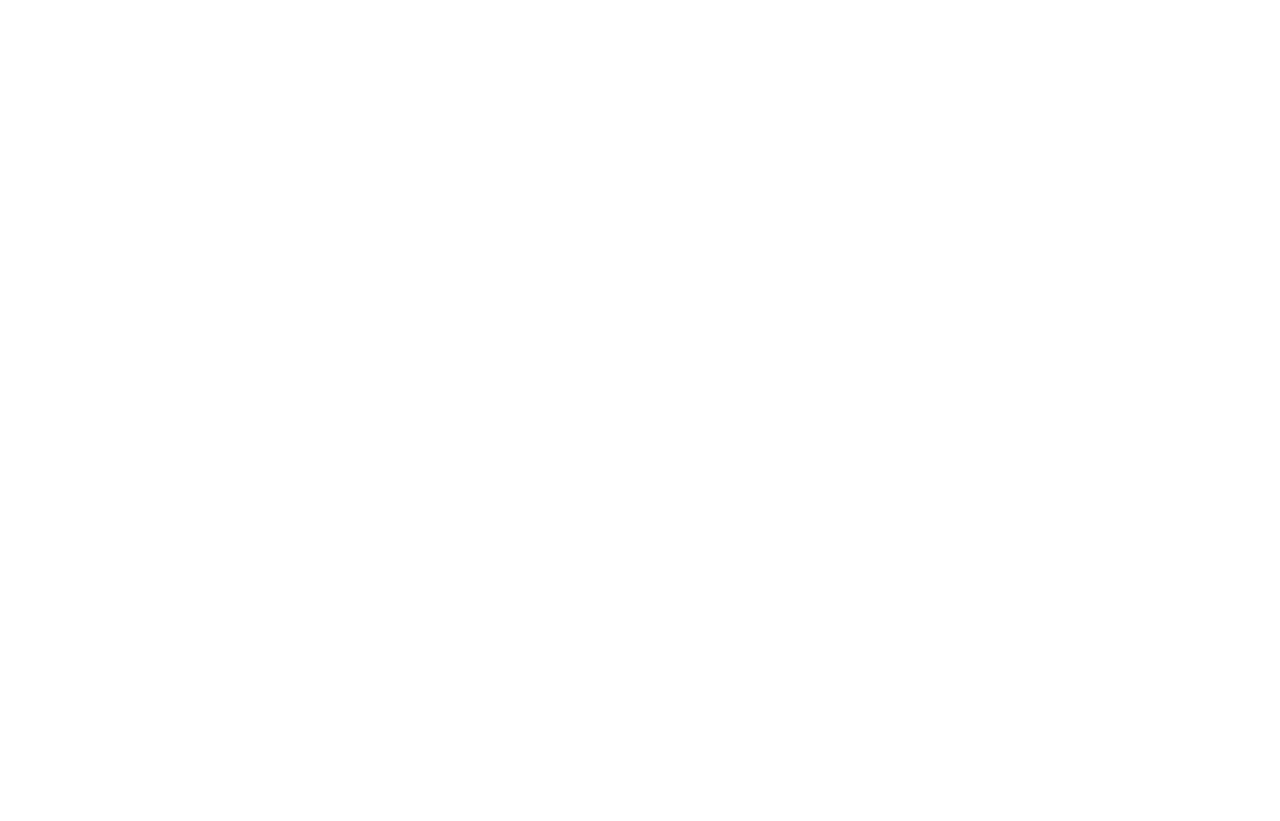
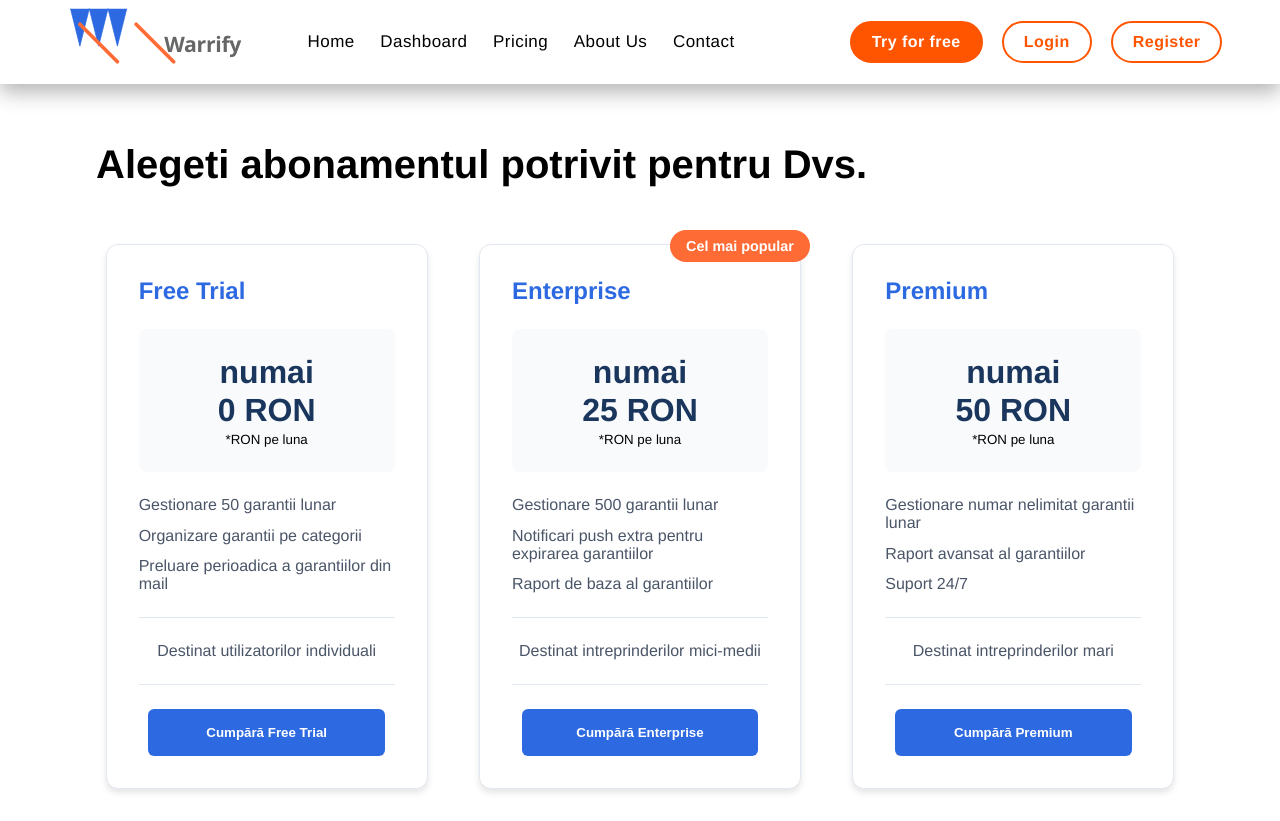
Before and after one commit to vlad180520/Warrify, a React (Vite) app in the folder Front-end/: page /pricing in a window 1280 px wide. Before the commit this address had no page. Before the commit the page ends 800 px from the top, so only its background shows below. Built offline with nearby package versions, Linux system fonts and the light colour scheme.

Commit message:
Pricing page+ schimbari header minore

```diff
--- a/Front-end/src/App.tsx
+++ b/Front-end/src/App.tsx
@@ -11,6 +11,9 @@
 import Register from './pages/Register';
 import Dashboard from './pages/Dashboard';
 import Profile from './pages/Profile';
+import NotFound from './pages/NotFound';
+import Pricing from './pages/Pricing';
+
 function App() {
   const [count, setCount] = useState(0)
 
@@ -18,13 +21,16 @@
     <>
       <Router>
         <Routes>
-          <Route path="/" element={<Home />}/>
+          <Route path="/" element={<Navigate to='/home' />} />
           <Route path="/home" element={<Home />}/>
           <Route path="/profile" element={<Profile />}/>
           <Route path="/register" element={<Register />}/>
           <Route path="/login" element={<Login />}/>
           <Route path="/dashboard" element={<Dashboard />}/>
           <Route path="/about" element={<About />}/>
+          <Route path="/pricing" element={<Pricing />}/>
+          <Route path="/not-found" element={<NotFound />}/>
+          <Route path="*" element={<Navigate to='/not-found' />} />
         </Routes>
       </Router>
     </>
--- a/Front-end/src/components/Header.css
+++ b/Front-end/src/components/Header.css
@@ -1,6 +1,8 @@
 .header {
     height: 10.5vh;
-    width: 100vw;
+    width: 100vw !important;
+    margin: 0 !important;
+    padding: 0 !important;
     background-color: white;
     font-family: unifysans, helvetica, arial, lato, sans-serif !important;
     font-size: 17px;
@@ -39,7 +41,7 @@
     justify-content: center;
     align-items: center;
 }
-li a {
+a {
     color: rgb(0, 0, 0);
     text-decoration: none;
     transition: .3s;
@@ -47,7 +49,7 @@
 .listSectiuni:hover {
     cursor: pointer;
 }
-.listSectiuni:hover .textSectiuni {
+.listSectiuni:hover {
     color: #0047ff;
 }
 .button {
--- a/Front-end/src/components/Header.tsx
+++ b/Front-end/src/components/Header.tsx
@@ -11,13 +11,13 @@
         <>
             <div className="header">
                 <div className="leftSide">
-                    <Logo/>
+                    <Link to="/home"><Logo/></Link>
                     <ul className='textSectiuni'>
-                        <li className='listSectiuni'><Link to="/home" className='textSectiuni'>Home</Link></li>
-                        <li className='listSectiuni'><Link to="/dashboard" className='textSectiuni'>Dashboard</Link></li>
-                        <li className='listSectiuni'><Link to="/pricing" className='textSectiuni'>Pricing</Link></li>
-                        <li className='listSectiuni'><Link to="/about" className='textSectiuni'>About Us</Link></li>
-                        <li className='listSectiuni'><Link to="/contact" className='textSectiuni'>Contact</Link></li>
+                    <Link to="/home" className='textSectiuni'><li className='listSectiuni'>Home</li></Link>
+                    <Link to="/dashboard" className='textSectiuni'><li className='listSectiuni'>Dashboard</li></Link>
+                    <Link to="/pricing" className='textSectiuni'><li className='listSectiuni'>Pricing</li></Link>
+                    <Link to="/about" className='textSectiuni'><li className='listSectiuni'>About Us</li></Link>
+                    <Link to="/contact" className='textSectiuni'><li className='listSectiuni'>Contact</li></Link>
                     </ul>
                 </div>
                 <div className="rightSide">
--- /dev/null
+++ b/Front-end/src/components/PricingColumns.css
@@ -0,0 +1,90 @@
+/* PricingColumns.css */
+.pricing-container {
+    display: flex;
+    flex-wrap: wrap;
+    gap: 2rem;
+    padding-top: 0 !important;
+    padding: 2rem;
+    margin: 0 auto;
+  }
+
+  .pricing-column {
+    position: relative;
+    background: #ffffff;
+    border-radius: 12px;
+    width: 20vw;
+    padding: 2rem;
+    box-shadow: 0 4px 6px rgba(0, 0, 0, 0.1);
+    border: 1px solid #e2e8f0;
+  }
+
+  .popular-badge {
+    position: absolute;
+    top: -15px;
+    right: -10px;
+    background: #ff6b35;
+    color: white;
+    padding: 8px 16px;
+    border-radius: 20px;
+    font-weight: 600;
+    font-size: 0.9rem;
+  }
+
+  h2 {
+    color: #2d6ae2;
+    margin-bottom: 1.5rem;
+    font-size: 1.5rem;
+  }
+
+  .price-box {
+    background: #f8fafc;
+    padding: 1.5rem;
+    border-radius: 8px;
+    margin-bottom: 1.5rem;
+    text-align: center;
+  }
+
+  .price {
+    font-size: 2rem;
+    font-weight: 700;
+    color: #1a365d;
+    line-height: 1.2;
+  }
+
+  .specs p {
+    color: #4a5568;
+    margin: 0.8rem 0;
+    font-size: 1rem;
+  }
+
+  .features {
+    list-style: none;
+    padding: 1rem 0;
+    margin: 1.5rem 0;
+    border-top: 1px solid #e2e8f0;
+    border-bottom: 1px solid #e2e8f0;
+  }
+
+  .features li {
+    padding: 0.5rem 0;
+    color: #4a5568;
+  }
+
+  .buy-button {
+    width: 80%;
+    display: flex;
+    justify-content: center;
+    align-items: center;
+    padding: 1rem;
+    background: #2d6ae2;
+    color: white;
+    border: none;
+    border-radius: 6px;
+    font-weight: 600;
+    cursor: pointer;
+    transition: 0.3s ease;
+  }
+
+  .buy-button:hover {
+    background: #1d4ed8;
+  }
--- /dev/null
+++ b/Front-end/src/components/PricingColumns.tsx
@@ -0,0 +1,64 @@
+// PricingColumns.tsx
+import "./PricingColumns.css";
+
+const plans = [
+  {
+    title: "Free Trial",
+    price: "0 RON",
+    garantii: "Gestionare 50 garantii lunar",
+    av1: "Organizare garantii pe categorii",
+    av2: "Preluare perioadica a garantiilor din mail",
+    f1: "Destinat utilizatorilor individuali",
+
+    popular: false
+  },
+  {
+    title: "Enterprise",
+    price: "25 RON",
+    garantii: "Gestionare 500 garantii lunar",
+    av1: "Notificari push extra pentru expirarea garantiilor",
+    av2: "Raport de baza al garantiilor",
+    f1: "Destinat intreprinderilor mici-medii",
+    popular: true
+  },
+  {
+    title: "Premium",
+    price: "50 RON",
+    garantii: "Gestionare numar nelimitat garantii lunar",
+    av1: "Raport avansat al garantiilor",
+    av2: "Suport 24/7",
+    f1: "Destinat intreprinderilor mari",
+    popular: false
+  }
+];
+
+const PricingColumns = () => {
+  return (
+    <div className="pricing-container">
+      {plans.map((plan, index) => (
+        <div key={index} className="pricing-column">
+          {plan.popular && <div className="popular-badge">Cel mai popular</div>}
+          <h2>{plan.title}</h2>
+          <div className="price-box">
+            <div className="price">numai<br/>{plan.price}</div>
+            <small>*RON pe luna</small>
+          </div>
+
+          <div className="specs">
+            <p>{plan.garantii}</p>
+            <p>{plan.av1}</p>
+            <p>{plan.av2}</p>
+          </div>
+
+          <ul className="features">
+            <li>{plan.f1}</li>
+          </ul>
+
+          <button className="buy-button">Cumpără {plan.title}</button>
+        </div>
+      ))}
+    </div>
+  );
+};
+
+export default PricingColumns;
--- a/Front-end/src/index.css
+++ b/Front-end/src/index.css
@@ -1,4 +1,5 @@
 #root {
+  width: 100vw !important;
   max-width: 100vw !important;
   padding: 0 !important;
   text-align: unset !important;
@@ -8,3 +9,7 @@
   padding: 0;
   box-sizing: content-box;
 }
+body {
+  overflow-x: hidden;
+  font-family: unifysans, helvetica, arial, lato, sans-serif !important;
+}
--- /dev/null
+++ b/Front-end/src/pages/NotFound.tsx
@@ -0,0 +1,15 @@
+import React, {useEffect} from 'react';
+import { Link } from 'react-router-dom';
+
+const NotFound = () => {
+
+  return (
+    <div className="notfound" style={{ textAlign: 'center', marginTop: '50px' }}>
+      <h1>404 - Page Not Found</h1>
+      <p>The page you are looking for does not exist.</p>
+      <Link to="/">Go Back to Homepage</Link>
+    </div>
+  );
+};
+
+export default NotFound;
--- /dev/null
+++ b/Front-end/src/pages/Pricing.tsx
@@ -0,0 +1,17 @@
+import Header from "../components/Header"
+import './styles/Pricing.css'
+import PricingColumns from "../components/PricingColumns"
+function Pricing() {
+    return (
+        <>
+        <Header />
+        <div className="mainPricing">
+            <div className="title">
+                Alegeti abonamentul potrivit pentru Dvs.
+            </div>
+            <PricingColumns />
+        </div>
+        </>
+    )
+}
+export default Pricing
--- /dev/null
+++ b/Front-end/src/pages/styles/AllStyles.css
@@ -0,0 +1,3 @@
+.notfound {
+    color: black;
+}
--- /dev/null
+++ b/Front-end/src/pages/styles/Pricing.css
@@ -0,0 +1,13 @@
+.title {
+    height: 20vh;
+    width: 85vw;
+    color: black;
+    display: flex;
+    align-items: center;
+    text-align: left;
+    font-weight: bold;
+    font-size: 40px;
+}
+.mainPricing {
+    width: 90vw;
+}
```
